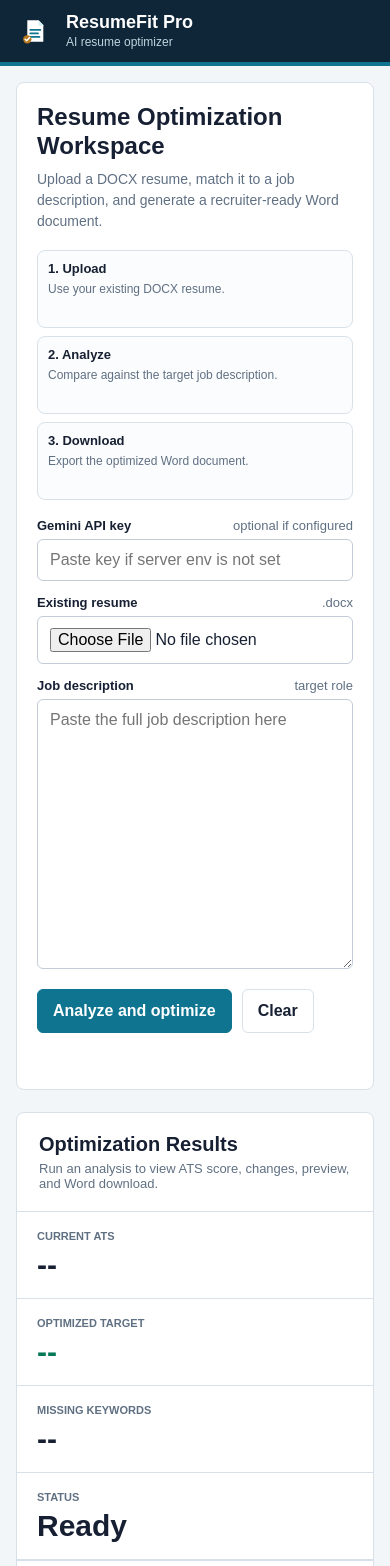
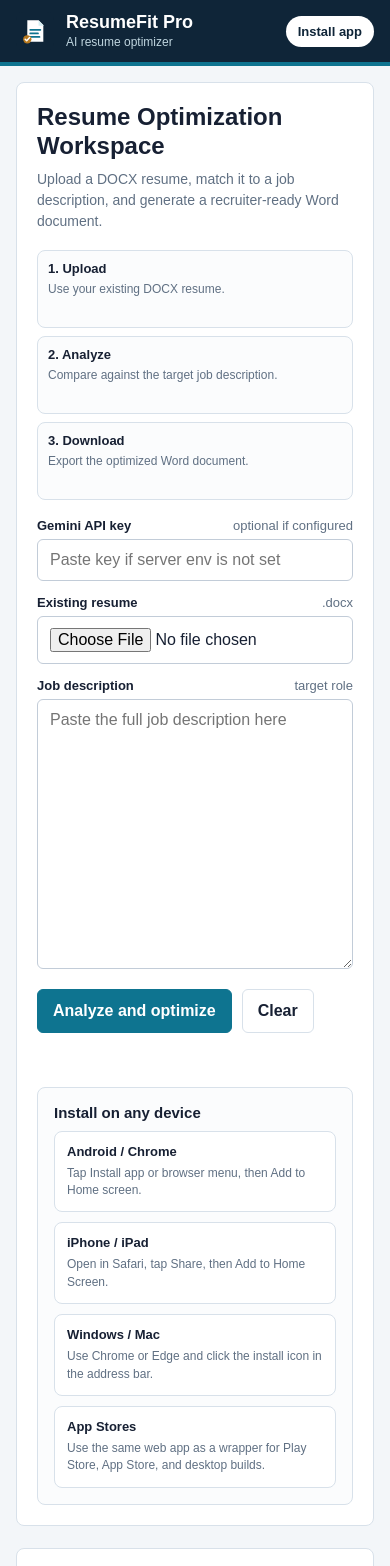
Before and after one commit to 7866666/ai-resume-optimiser, a plain HTML site: page index.html in a window 390 px wide. Shown: the top 1566 px of the page. Drawn offline with Linux system fonts and the light colour scheme.

Commit message:
Add installable app experience

```diff
--- a/index.html
+++ b/index.html
@@ -98,6 +98,16 @@ a {
   border: 1px solid rgba(255,255,255,0.25);
   border-radius: 999px;
   padding: 7px 10px;
+}
+
+.install-button {
+  background: #ffffff;
+  color: var(--navy);
+  border: 0;
+  border-radius: 999px;
+  padding: 8px 12px;
+  font-weight: 800;
+  cursor: pointer;
 }
 
 .workspace {
@@ -392,6 +402,45 @@ textarea {
   line-height: 1.55;
 }
 
+.install-panel {
+  margin-top: 18px;
+  border: 1px solid var(--line);
+  border-radius: 8px;
+  padding: 16px;
+  background: #fbfcfd;
+}
+
+.install-panel h3 {
+  margin: 0 0 10px;
+  font-size: 15px;
+}
+
+.install-grid {
+  display: grid;
+  grid-template-columns: repeat(2, minmax(0, 1fr));
+  gap: 10px;
+}
+
+.install-card {
+  border: 1px solid var(--line);
+  border-radius: 8px;
+  padding: 12px;
+  background: white;
+}
+
+.install-card strong {
+  display: block;
+  margin-bottom: 6px;
+  font-size: 13px;
+}
+
+.install-card p {
+  margin: 0;
+  color: var(--muted);
+  font-size: 12px;
+  line-height: 1.45;
+}
+
 .mini-resume {
   display: grid;
   grid-template-columns: 32% 68%;
@@ -459,7 +508,8 @@ textarea {
 
   .score-strip,
   .result-body,
-  .steps {
+  .steps,
+  .install-grid {
     grid-template-columns: 1fr;
   }
 
@@ -473,6 +523,10 @@ textarea {
   }
 
   .top-status {
+    gap: 8px;
+  }
+
+  .top-status .pill {
     display: none;
   }
 }
@@ -492,6 +546,7 @@ textarea {
       <span class="pill">ATS scoring</span>
       <span class="pill">Word output</span>
       <span class="pill">Production app</span>
+      <button id="install-app" class="install-button" type="button">Install app</button>
     </div>
   </header>
 
@@ -525,6 +580,28 @@ textarea {
         </div>
       </form>
       <div id="status"></div>
+
+      <div class="install-panel">
+        <h3>Install on any device</h3>
+        <div class="install-grid">
+          <div class="install-card">
+            <strong>Android / Chrome</strong>
+            <p>Tap Install app or browser menu, then Add to Home screen.</p>
+          </div>
+          <div class="install-card">
+            <strong>iPhone / iPad</strong>
+            <p>Open in Safari, tap Share, then Add to Home Screen.</p>
+          </div>
+          <div class="install-card">
+            <strong>Windows / Mac</strong>
+            <p>Use Chrome or Edge and click the install icon in the address bar.</p>
+          </div>
+          <div class="install-card">
+            <strong>App Stores</strong>
+            <p>Use the same web app as a wrapper for Play Store, App Store, and desktop builds.</p>
+          </div>
+        </div>
+      </div>
     </section>
 
     <section class="panel results">
@@ -614,10 +691,29 @@ const resultState = document.getElementById("result-state");
 const changesBox = document.getElementById("changes");
 const downloadsBox = document.getElementById("downloads");
 const resultSubtitle = document.getElementById("result-subtitle");
+const installButton = document.getElementById("install-app");
+let deferredInstallPrompt = null;
 
 if ("serviceWorker" in navigator) {
   navigator.serviceWorker.register("/service-worker.js").catch(() => {});
 }
+
+window.addEventListener("beforeinstallprompt", (event) => {
+  event.preventDefault();
+  deferredInstallPrompt = event;
+  installButton.hidden = false;
+});
+
+installButton.addEventListener("click", async () => {
+  if (deferredInstallPrompt) {
+    deferredInstallPrompt.prompt();
+    await deferredInstallPrompt.userChoice;
+    deferredInstallPrompt = null;
+    return;
+  }
+
+  alert("Android/Chrome: use Add to Home screen. iPhone/iPad: open Safari, tap Share, then Add to Home Screen. Desktop: use Chrome/Edge install icon in the address bar.");
+});
 
 function escapeHtml(value) {
   return String(value)
```
Also changed, not shown: APP_DISTRIBUTION.md (added, +75 -0 lines).
